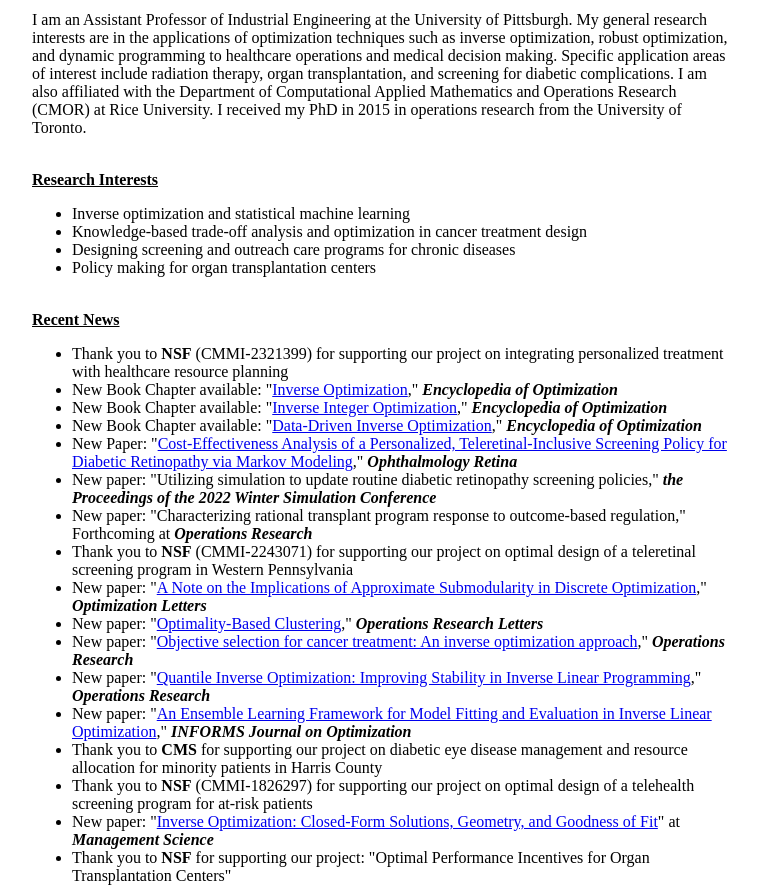
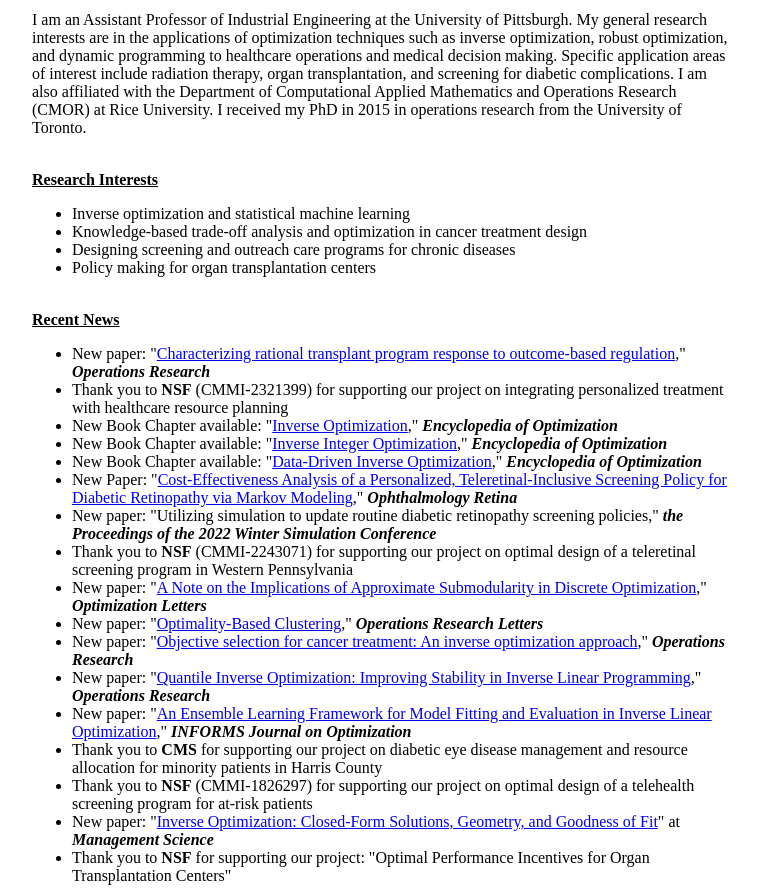
Before and after one commit to tal162/tal162.github.io, a plain HTML site: page index.html in a window 1280 px wide. Shown: the part 262-1150 px from the top of the page, without its empty margins (212-970 px from the left). Drawn offline with Linux system fonts and the light colour scheme; a web font is replaced by a local one.

Commit message:
index update

```diff
--- a/index.html
+++ b/index.html
@@ -64,13 +64,13 @@
       <br>
       <b><u>Recent News</u></b>
       <ul>
+          <li> New paper: "<a href="https://doi.org/10.1287/opre.2018.0721">Characterizing rational transplant program response to outcome-based regulation</a>," <i><b>Operations Research</b></i>
         <li> Thank you to <b>NSF</b> (CMMI-2321399) for supporting our project on integrating personalized treatment with healthcare resource planning
         <li> New Book Chapter available: "<a href="https://link.springer.com/referenceworkentry/10.1007/978-3-030-54621-2_737-1">Inverse Optimization</a>,"  <i><b>Encyclopedia of Optimization</b></i>
         <li> New Book Chapter available: "<a href="https://link.springer.com/referenceworkentry/10.1007/978-3-030-54621-2_738-1">Inverse Integer Optimization</a>,"  <i><b>Encyclopedia of Optimization</b></i>
         <li> New Book Chapter available: "<a href="https://link.springer.com/referenceworkentry/10.1007/978-3-030-54621-2_736-1">Data-Driven Inverse Optimization</a>,"  <i><b>Encyclopedia of Optimization</b></i>
         <li> New Paper: "<a href="https://www.ophthalmologyretina.org/article/S2468-6530(23)00001-5/fulltext">Cost-Effectiveness Analysis of a Personalized, Teleretinal-Inclusive Screening Policy for Diabetic Retinopathy via Markov Modeling</a>," <i><b>Ophthalmology Retina</b></i>
         <li> New paper: "Utilizing simulation to update routine diabetic retinopathy screening policies," <i><b>the Proceedings of the 2022 Winter Simulation Conference</b></i>
-        <li> New paper: "Characterizing rational transplant program response to outcome-based regulation," Forthcoming at <i><b>Operations Research</b></i>
         <li> Thank you to <b>NSF</b> (CMMI-2243071) for supporting our project on optimal design of a teleretinal screening program in Western Pennsylvania
         <li> New paper: "<a href="https://link.springer.com/article/10.1007/s11590-022-01890-w">A Note on the Implications of Approximate Submodularity in Discrete Optimization</a>," <i><b>Optimization Letters</b></i>
         <li> New paper: "<a href="https://www.sciencedirect.com/science/article/abs/pii/S0167637721001826">Optimality-Based Clustering</a>,"  <i><b>Operations Research Letters</b></i>
```
Also changed, not shown: publications.html (+6 -1 lines), 1 other file.
